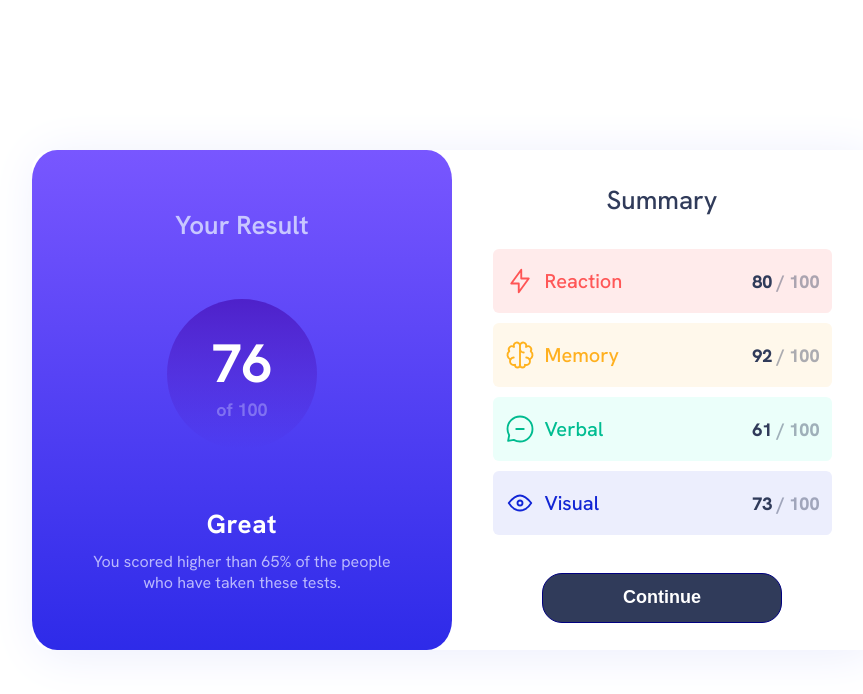
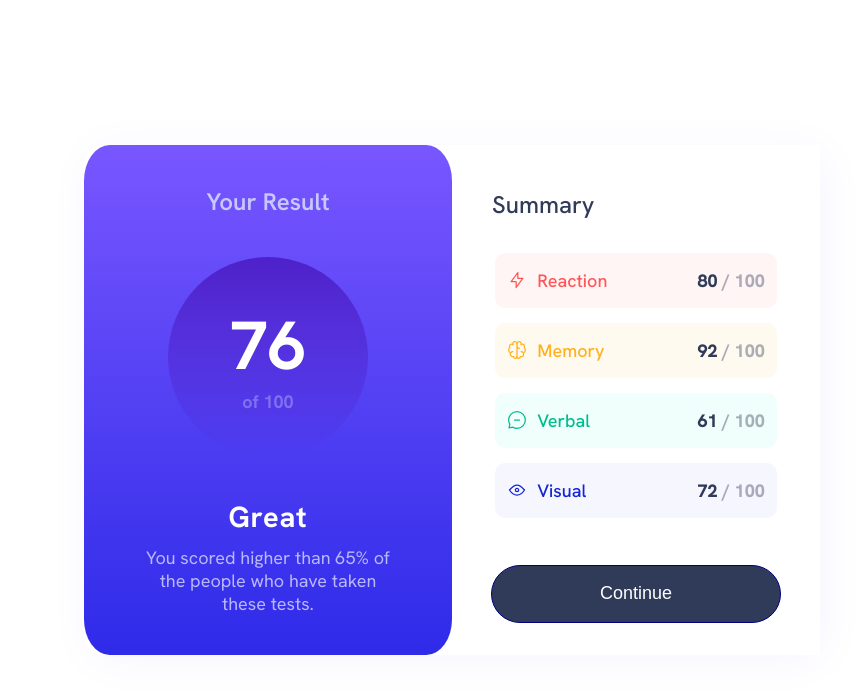
Before and after one commit to franko-c/results-summary-component-main, a plain HTML site: page index.html in a window 1280 px wide. Shown: the whole page, without its empty margins (188-1051 px from the left). Drawn offline with Linux system fonts and the light colour scheme.

Commit message:
upd. desktop view to better match the design

```diff
--- a/index.html
+++ b/index.html
@@ -11,58 +11,63 @@
 </head>
 
 <body>
+  <!-- Main content container -->
   <main>
+    <!-- Result section -->
     <section class="result">
       <h1>Your Result</h1>
+      <!-- Result score container -->
       <article>
         <h2>76</h2>
         <p>of 100</p>
       </article>
+      <!-- Result information container -->
       <div class="result-info">
         <h3>Great</h3>
         <p>You scored higher than 65% of the people who have taken these tests.</p>
       </div>
     </section>
+    <!-- Summary section -->
     <section class="summary">
       <h1>Summary</h1>
+      <!-- Breakdown container -->
       <div class="breakdown">
+        <!-- Reaction info box -->
         <div class="info-box reaction">
           <div class="detail">
-            <img src="/assets/images/icon-reaction.svg">
+            <img src="/assets/images/icon-reaction.svg" alt="Reaction icon">
             <h2>Reaction</h2>
           </div>
           <p>80<span> / 100</span></p>
         </div>
+        <!-- Memory info box -->
         <div class="info-box memory">
           <div class="detail">
-            <img src="/assets/images/icon-memory.svg">
+            <img src="/assets/images/icon-memory.svg" alt="Memory icon">
             <h2>Memory</h2>
           </div>
           <p>92<span> / 100</span></p>
         </div>
+        <!-- Verbal info box -->
         <div class="info-box verbal">
           <div class="detail">
-            <img src="/assets/images/icon-verbal.svg">
-              <h2>Verbal</h2>
+            <img src="/assets/images/icon-verbal.svg" alt="Verbal icon">
+            <h2>Verbal</h2>
           </div>
-            <p>61<span> / 100</span></p>
+          <p>61<span> / 100</span></p>
         </div>
+        <!-- Visual info box -->
         <div class="info-box visual">
           <div class="detail">
-            <img src="/assets/images/icon-visual.svg">
+            <img src="/assets/images/icon-visual.svg" alt="Visual icon">
             <h2>Visual</h2>
           </div>
-          <p>73<span> / 100</span></p>
+          <p>72<span> / 100</span></p>
         </div>
       </div>
-      <button input="submit">Continue</button>
+      <!-- Continue button -->
+      <button type="submit">Continue</button>
     </section>
-    <!-- <footer>
-      <h1>About Me</h1>
-      <p>hey! i'm Darien, a web-developer in training!</p>
-      <p>i'm going through the frontend career path with <a href="#"></a>@scrimba</p>
-      <p>welcome to my <a href="#">results summary component challenge</a> by <a href="">frontend mentor</a></p>
-    </footer> -->
   </main>
 </body>
 
--- a/styles.css
+++ b/styles.css
@@ -2,13 +2,13 @@
 
 :root {
     --light-red: hsl(0, 100%, 67%);
-    --bg-light-red: hsl(0, 100%, 96%);
+    --bg-light-red: hsl(0, 100%, 98%);
     --orangey-yellow: hsl(39, 100%, 56%);
-    --bg-orangey-yellow: hsl(39, 100%, 96%);
+    --bg-orangey-yellow: hsl(39, 100%, 97%);
     --green-teal: hsl(166, 100%, 37%);
-    --bg-green-teal: hsl(166, 100%, 96%);
+    --bg-green-teal: hsl(166, 100%, 97%);
     --cobalt-blue: hsl(234, 85%, 45%);
-    --bg-cobalt-blue: hsl(234, 85%, 96%);
+    --bg-cobalt-blue: hsl(234, 85%, 98%);
     --bg-slate-blue: hsl(252, 100%, 67%);
     --bg-royal-blue: hsl(241, 81%, 54%);
     --violet-blue: hsla(256, 72%, 46%, 1);
@@ -55,15 +55,15 @@ main {
     flex-direction: column;
     justify-content: space-evenly;
     text-align: center;
-    height: 500px;
-    width: 420px;
+    height: 510px;
+    width: 368px;
     background: linear-gradient(var(--bg-slate-blue) 00%, var(--bg-royal-blue) 100%);
-    border-radius: 6%;
+    border-radius: 7%;
 }
 
 .result h1 {
     color: var(--light-lavender);
-    font-size: 26px;
+    font-size: 24px;
     font-weight: 600;
 }
 
@@ -71,8 +71,8 @@ article {
     display: flex;
     flex-direction: column;
     justify-content: center;
-    height: 150px;
-    width: 150px;
+    height: 200px;
+    width: 200px;
     border-radius: 50%;
     margin: 0 auto;
     background: linear-gradient(var(--violet-blue) 0%, var(--persian-blue) 100%);
@@ -82,7 +82,7 @@ article h2 {
     margin: 0;
     padding: 0;
     color: var(--white);
-    font-size: 54px;
+    font-size: 68px;
 }
 
 article p {
@@ -100,33 +100,37 @@ article p {
 }
 
 .result-info h3 {
-    font-size: 26px;
-    letter-spacing: 0.6px;
+    font-size: 29px;
+    letter-spacing: 0.8px;
     color: var(--white);
     margin: 0 0 10px 0;
 }
 
 .result-info p {
-    font-size: 16px;
+    text-align: center;
+    font-size: 18px;
     color: var(--light-lavender);
     opacity: 0.9;
+    width: 260px;
+    margin: 0 auto;
 }
 
 .summary {
     display: inherit;
     flex-direction: column;
     justify-content: space-evenly;
-    height: 500px;
-    width: 420px;
+    height: 510px;
+    width: 368px;
     padding: 0px;
     background: var(--white);
 }
 
 .summary h1 {
-    text-align: center;
-    font-size: 26px;
+    text-align: left;
+    font-size: 24px;
     font-weight: 500;
-    padding: 5px 0;
+    padding: 0;
+    margin: 12px 0 0 40px;
     color: var(--grey-blue);
 }
 
@@ -134,11 +138,11 @@ article p {
     display: flex;
     justify-content: space-between;
     align-items: center;
-    margin: 0 auto 10px auto;
-    height: 64px;
-    width: 75%;
+    margin: 0 auto 15px auto;
+    height: 55px;
+    width: 70%;
     padding: 0 12px;
-    border-radius: 6px;
+    border-radius: 10px;
     background: white;
 }
 
@@ -149,11 +153,11 @@ article p {
 }
 
 .info-box img {
-    height: 30px;
+    height: 20px;
 }
 
 .info-box h2 {
-    font-size: 20px;
+    font-size: 18px;
     font-weight: 500;
 }
 
@@ -169,15 +173,15 @@ article p {
 }
 
 .summary button {
-    height: 50px;
-    width: 240px;
+    height: 58px;
+    width: 290px;
     color: var(--white);
     background: var(--grey-blue);
     border: 1px solid navy;
-    border-radius: 20px;
+    border-radius: 30px;
     margin: 0 auto;
     font-size: 18px;
-    font-weight: 600;
+    font-weight: 500;
 }
 
 .summary button:hover {
```
Also changed, not shown: design/desktop-design.jpg.
